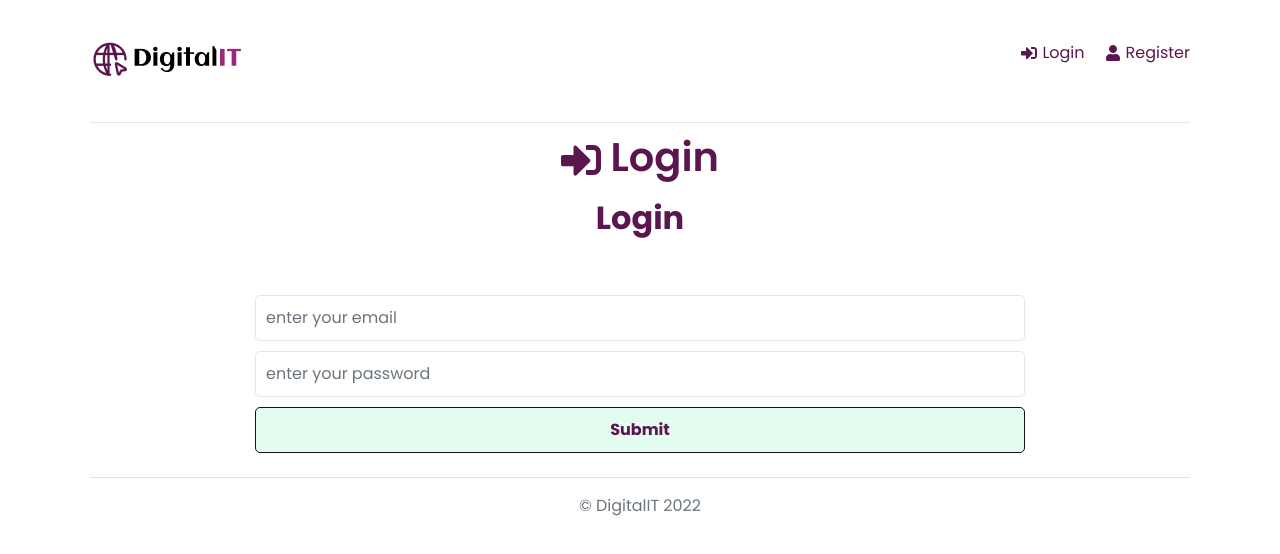
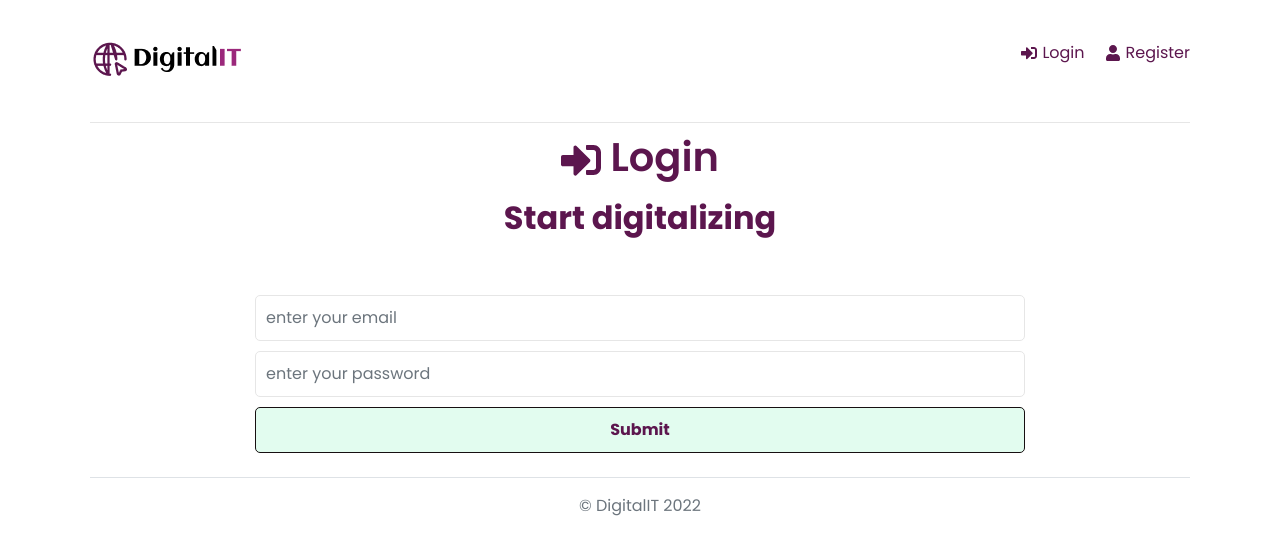
Before and after one commit to florentianayuwono/DigitalIT, a React (Create React App) app in the folder frontend/: page /login in a window 1280 px wide. Shown: the top 554 px of the page. Built offline with nearby package versions, Linux system fonts and the light colour scheme.

Commit message:
change login message

```diff
--- a/frontend/src/pages/Login.jsx
+++ b/frontend/src/pages/Login.jsx
@@ -58,7 +58,7 @@ export default function Login(props) {
           <FaSignInAlt /> Login
         </h1>
 
-        {message === "" ? <p>Login</p> : message}
+        {message === "" ? <p>Start digitalizing</p> : message}
       </section>
 
       <section className="form">
```
